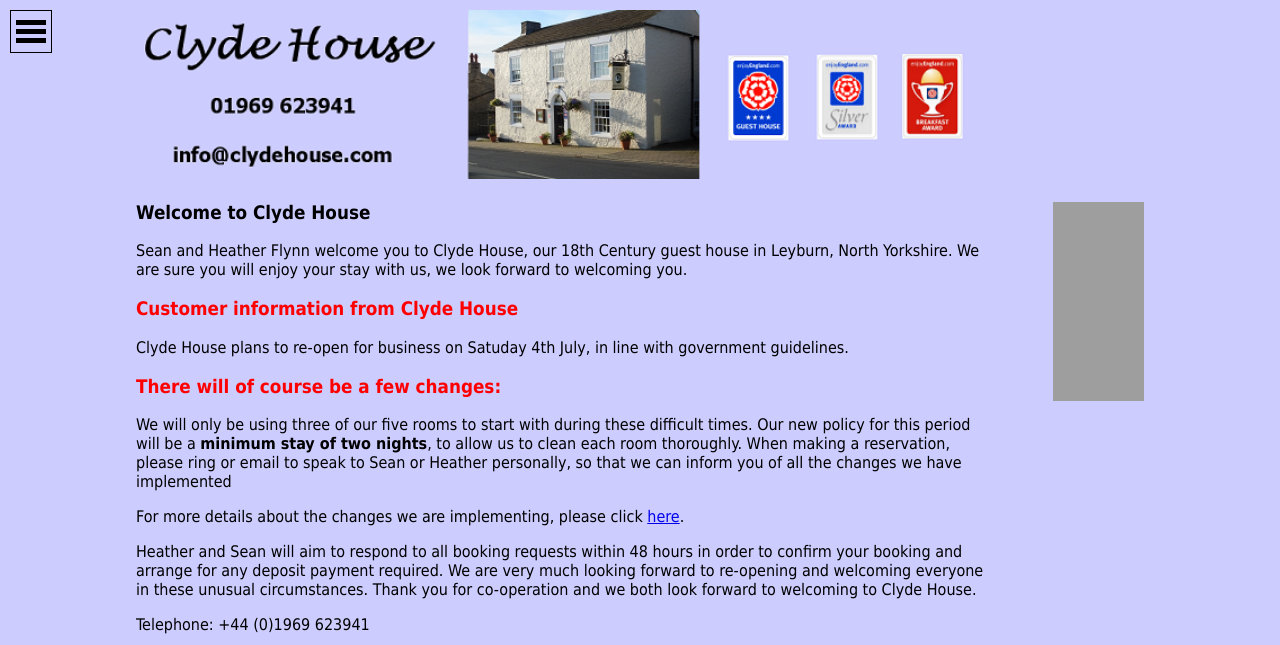
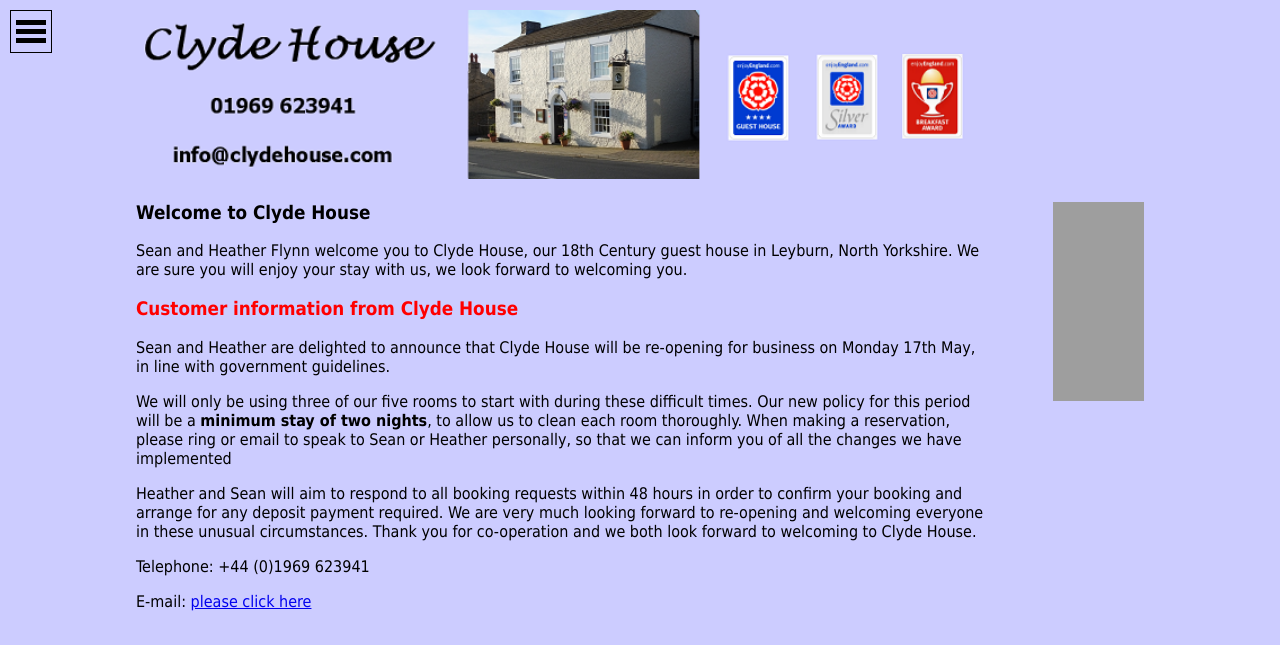
Before and after one commit to sframpton/clydehouse, a plain HTML site: page index.htm in a window 1280 px wide. Shown: the top 645 px of the page. Drawn offline with nearby package versions, Linux system fonts and the light colour scheme; grey boxes are pictures that could not be loaded.

Commit message:
Covid update and copyright increment

```diff
--- a/index.htm
+++ b/index.htm
@@ -59,19 +59,14 @@
 					Customer information from Clyde House
 				</h3>
 				<p>
-					Clyde House plans to re-open for business on Satuday 4th July, in line with government guidelines.
+					Sean and Heather are delighted to announce that Clyde House will be re-opening for business on Monday 17th May,
+					in line with government guidelines.
 				</p>
-				<h3 style="color:red">
-					There will of course be a few changes:
-				</h3>
 				<p>
 					We will only be using three of our five rooms to start with during these difficult times. Our new policy for this
 					period will be a <b>minimum stay of two nights</b>, to allow us to clean each room thoroughly. When making a reservation,
 					please ring or email to speak to Sean or Heather personally, so that we can inform you of all the changes we have
 					implemented
-				</p>
-				<p>
-					For more details about the changes we are implementing, please click <a href="docs/covid.pdf" target="_blank">here</a>.
 				</p>
 				<p>
 					Heather and Sean will aim to respond to all booking requests within 48 hours in order to confirm your booking and arrange for any
@@ -105,7 +100,7 @@
 		</div>
 		<div id="copyright">
 			<p>
-				Copyright &copy; 2020 <a href="mailto:info&#64;clydehouse.com?subject=Clyde House Website">Clyde House</a>
+				Copyright &copy; 2021 <a href="mailto:info&#64;clydehouse.com?subject=Clyde House Website">Clyde House</a>
 			</p>
 		</div>
 	</body>
```
Also changed, not shown: access.html (+1 -1 lines), bedrooms.html (+1 -1 lines), contact.html (+1 -1 lines), gallery.html (+1 -1 lines), location.html (+1 -1 lines), policies.html (+1 -4 lines), privacy.html (+1 -1 lines), terms.html (+1 -1 lines).
